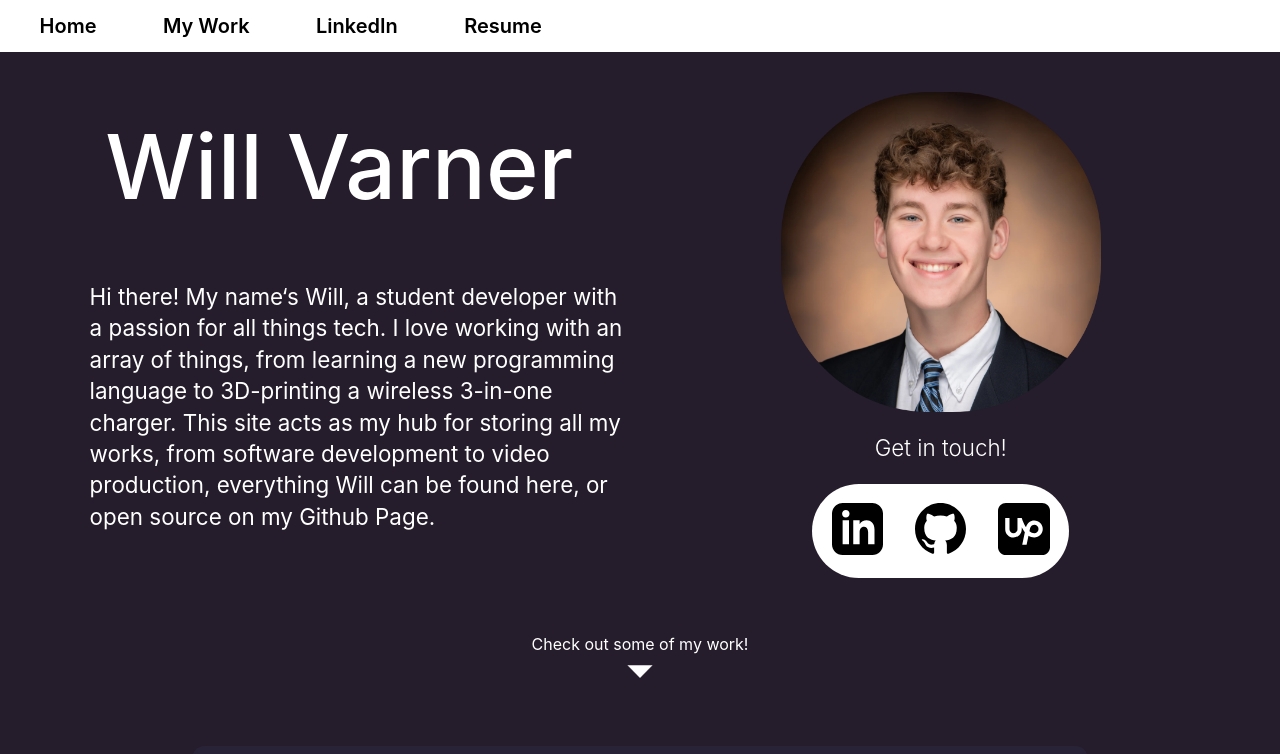
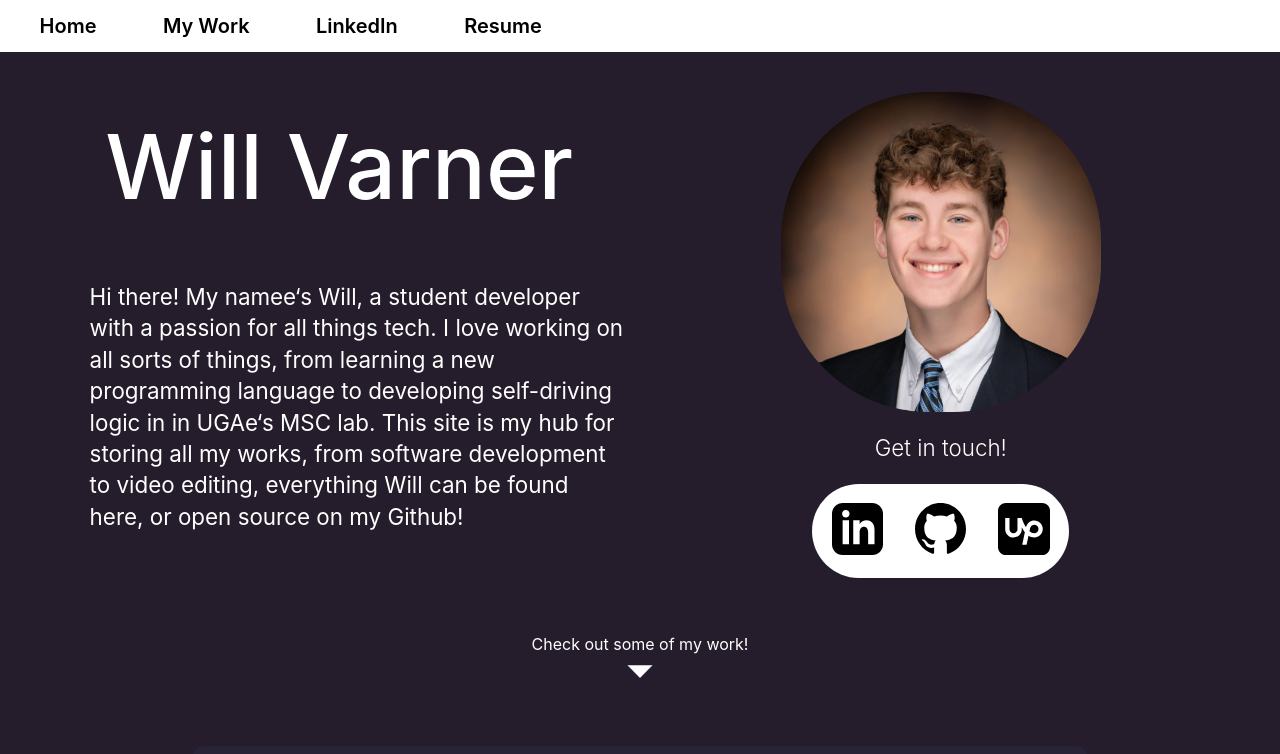
Before and after one commit to willv678/calicocactus.github.io, a Next.js app: page / in a window 1280 px wide. Shown: the top 754 px of the page. Built offline with nearby package versions, Linux system fonts and the light colour scheme.

Commit message:
Update AboutMe.js
updated new description

```diff
--- a/components/AboutMe.js
+++ b/components/AboutMe.js
@@ -1,5 +1,5 @@
 import styles from '../styles/Home.module.css'
 
 export default function AboutMe() {
-    return <p className={styles.aboutMe}>Hi there! My name&lsquo;s Will, a student developer with a passion for all things tech. I love working with an array of things, from learning a new programming language to 3D-printing a wireless 3-in-one charger. This site acts as my hub for storing all my works, from software development to video production, everything Will can be found here, or open source on my Github Page.</p>
+    return <p className={styles.aboutMe}>Hi there! My namee&lsquo;s Will, a student developer with a passion for all things tech. I love working on all sorts of things, from learning a new programming language to developing self-driving logic in in UGAe&lsquo;s MSC lab. This site is my hub for storing all my works, from software development to video editing, everything Will can be found here, or open source on my Github!</p>
 }
```
